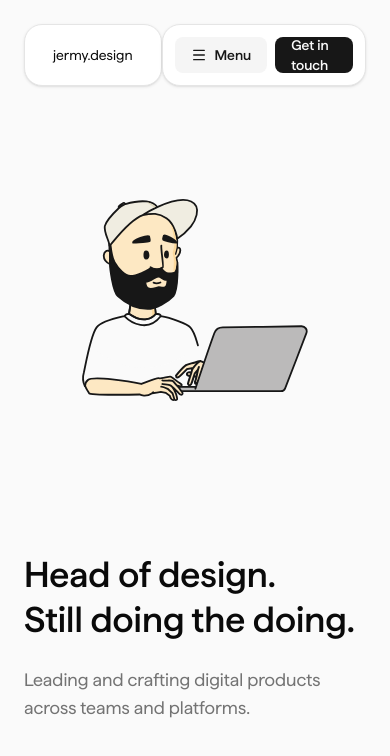
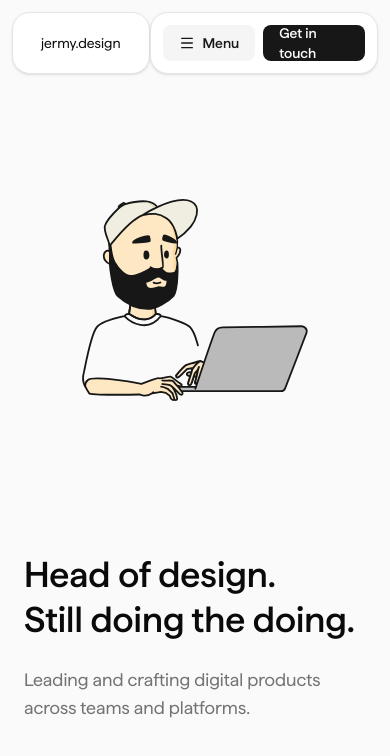
Before and after one commit to lukemauricejermy/jermy.design, a Next.js app: page / in a window 390 px wide. Shown: the top 756 px of the page. Built offline with nearby package versions, Linux system fonts and the light colour scheme.

Commit message:
Add responsive header with nav and theme toggle

```diff
--- a/src/components/Header.tsx
+++ b/src/components/Header.tsx
@@ -66,7 +66,7 @@ export function Header() {
     if (!hasLoaded) return "none";
     if (isInitialLoad) {
       // Initial load: animate both transform and opacity
-      return "transform 700ms cubic-bezier(0.4, 0, 0.2, 1), opacity 700ms cubic-bezier(0.4, 0, 0.2, 1)";
+      return "transform 900ms cubic-bezier(0.4, 0, 0.2, 1), opacity 900ms cubic-bezier(0.4, 0, 0.2, 1)";
     }
     // Scroll animations: only transform, no opacity
     return "transform 350ms cubic-bezier(0.4, 0, 0.2, 1)";
@@ -84,7 +84,7 @@ export function Header() {
 
   return (
     <header
-      className="fixed top-0 left-0 right-0 z-50 px-6 py-6"
+      className="fixed top-0 left-0 right-0 z-50 px-3 py-3 md:px-6 md:py-6"
       style={{
         transform: isVisible ? "translateY(0)" : "translateY(-100%)",
         transition: getTransitionProperties(),
```
